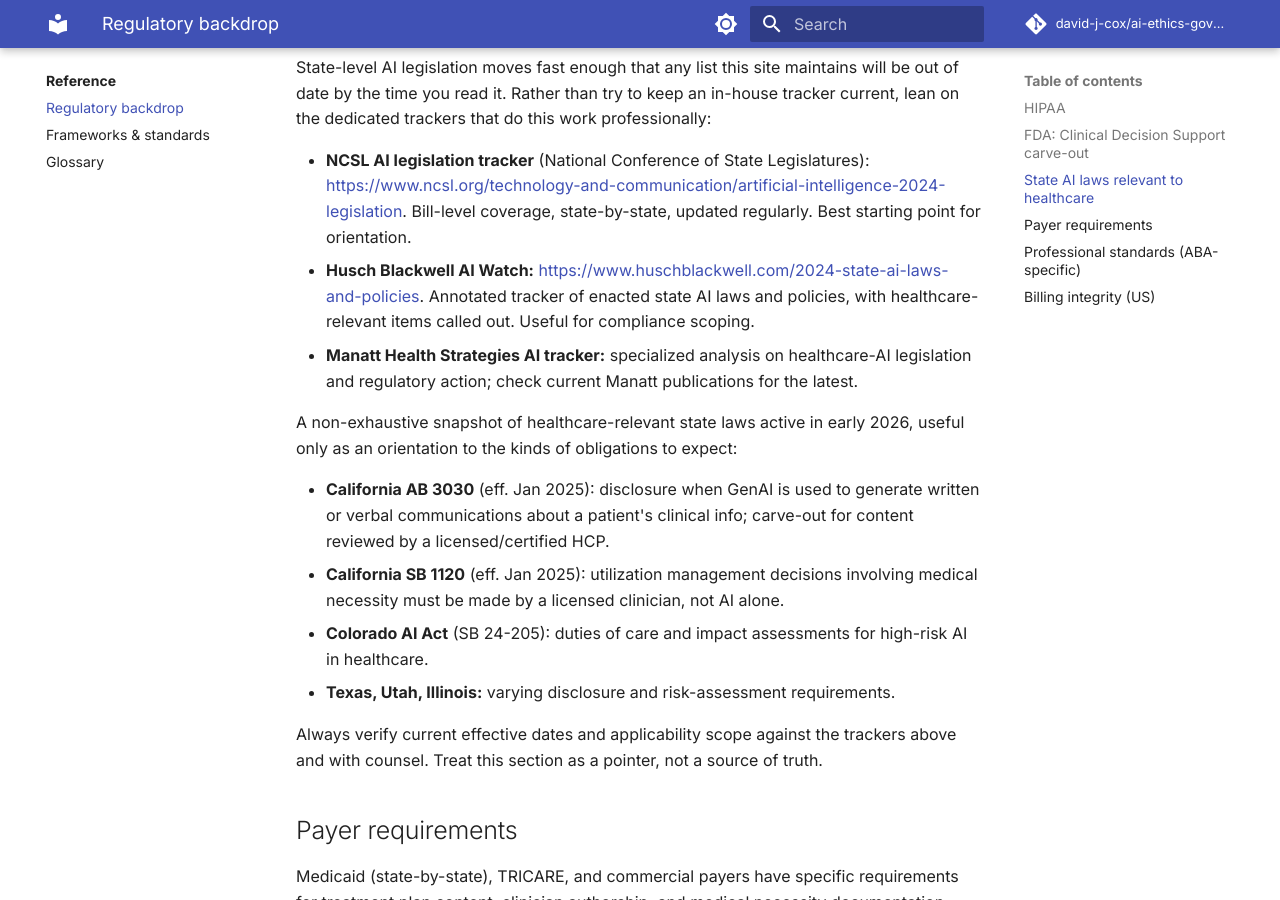
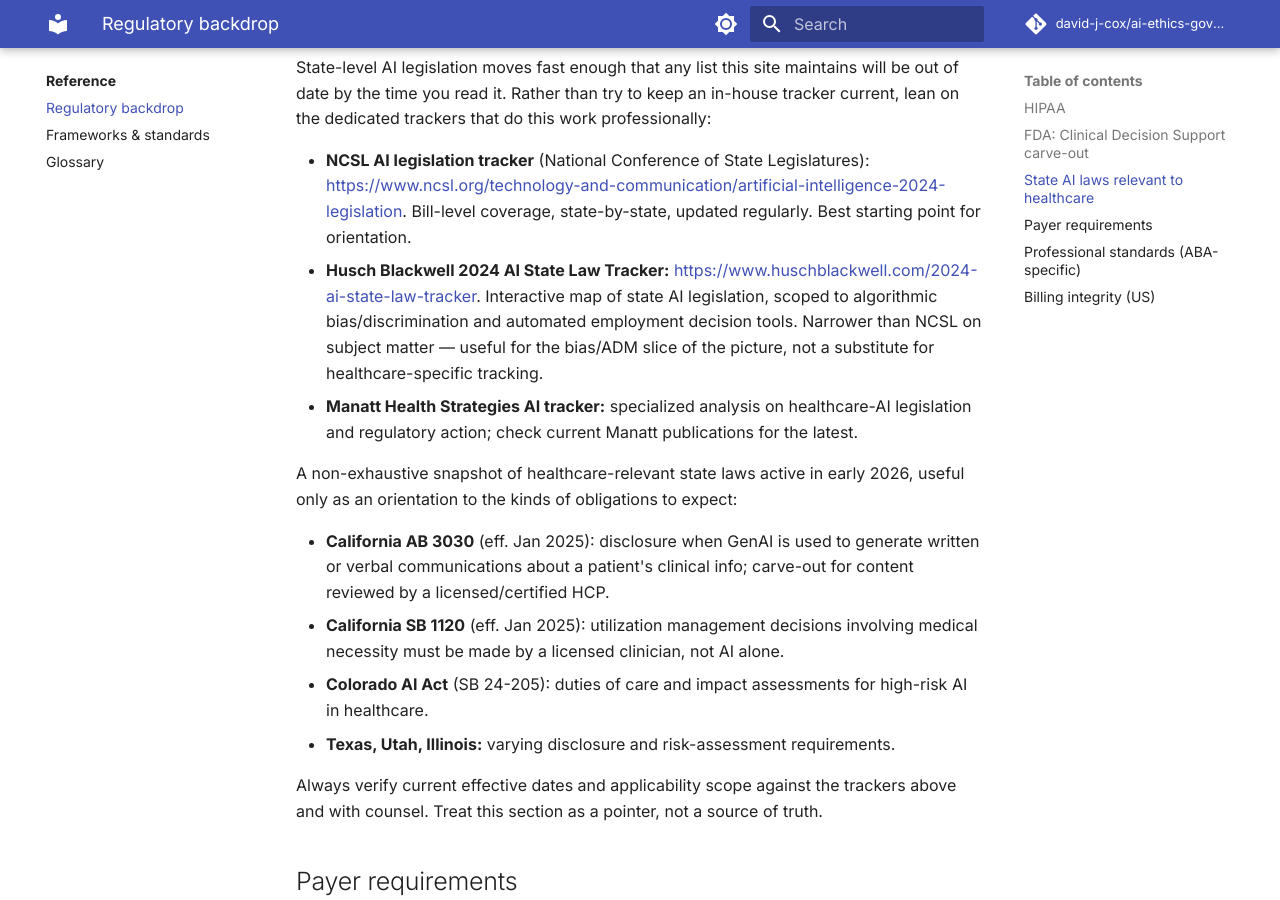
Before and after one commit to david-j-cox/ai-ethics-governance-and-guardrails, an MkDocs documentation site: the page built from docs/reference/regulatory.md, in a window 1280 px wide and 900 px high, scrolled down 1407 px. Built offline with MkDocs 1.6.1 and Material for MkDocs 9.7.7, drawn with Linux system fonts in a browser that asks for light colours; comment, search, counter and statistics services are not loaded.

Commit message:
Fix broken Husch Blackwell tracker URL and correct its scope
Co-Authored-By: Claude Opus 4.7 (1M context) <noreply@anthropic.com>

```diff
--- a/docs/reference/regulatory.md
+++ b/docs/reference/regulatory.md
@@ -36,7 +36,7 @@ Document the carve-out reasoning in writing; review periodically as the system e
 State-level AI legislation moves fast enough that any list this site maintains will be out of date by the time you read it. Rather than try to keep an in-house tracker current, lean on the dedicated trackers that do this work professionally:
 
 - **NCSL AI legislation tracker** (National Conference of State Legislatures): <https://www.ncsl.org/technology-and-communication/artificial-intelligence-2024-legislation>. Bill-level coverage, state-by-state, updated regularly. Best starting point for orientation.
-- **Husch Blackwell AI Watch:** <https://www.huschblackwell.com/2024-state-ai-laws-and-policies>. Annotated tracker of enacted state AI laws and policies, with healthcare-relevant items called out. Useful for compliance scoping.
+- **Husch Blackwell 2024 AI State Law Tracker:** <https://www.huschblackwell.com/2024-ai-state-law-tracker>. Interactive map of state AI legislation, scoped to algorithmic bias/discrimination and automated employment decision tools. Narrower than NCSL on subject matter — useful for the bias/ADM slice of the picture, not a substitute for healthcare-specific tracking.
 - **Manatt Health Strategies AI tracker:** specialized analysis on healthcare-AI legislation and regulatory action; check current Manatt publications for the latest.
 
 A non-exhaustive snapshot of healthcare-relevant state laws active in early 2026, useful only as an orientation to the kinds of obligations to expect:
```
